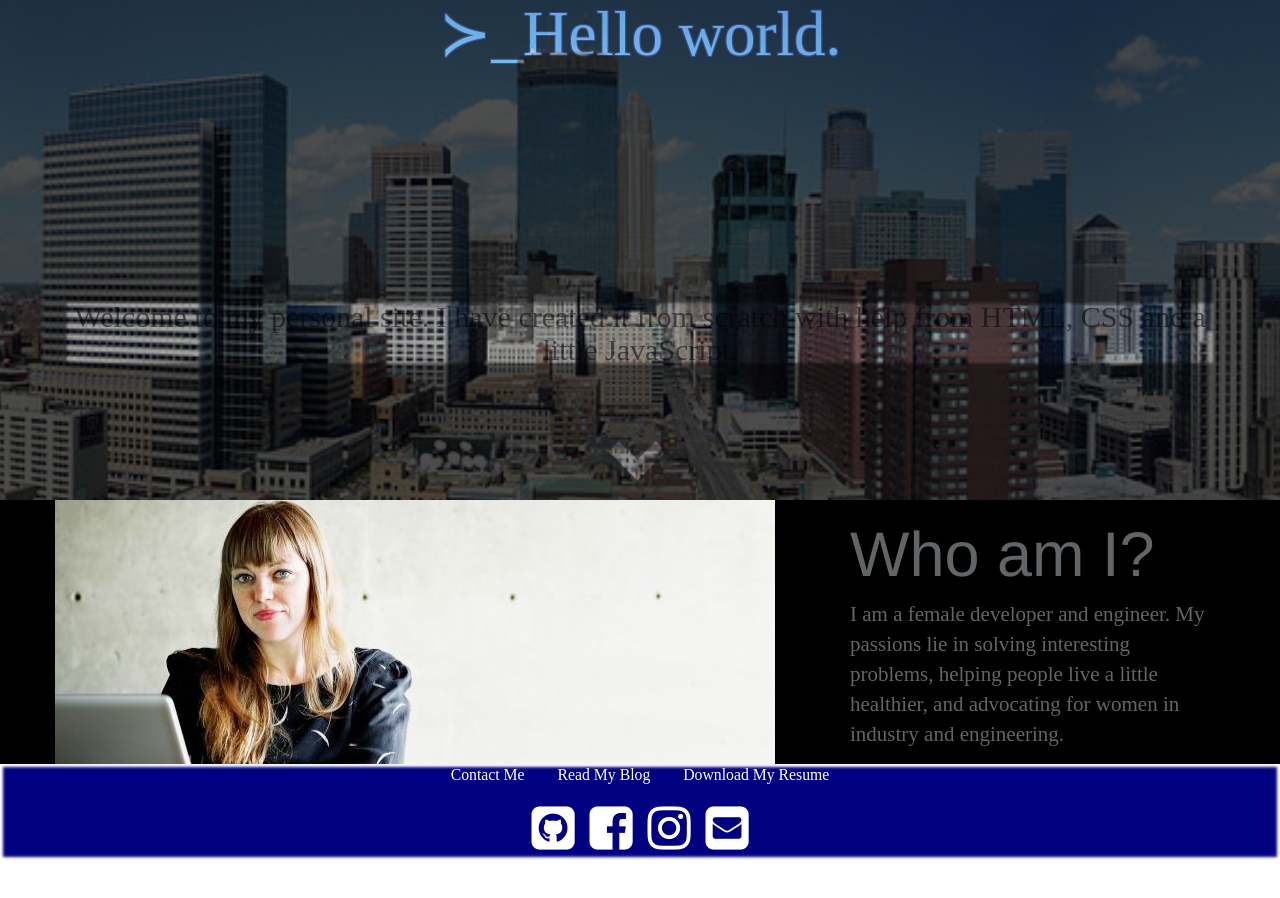
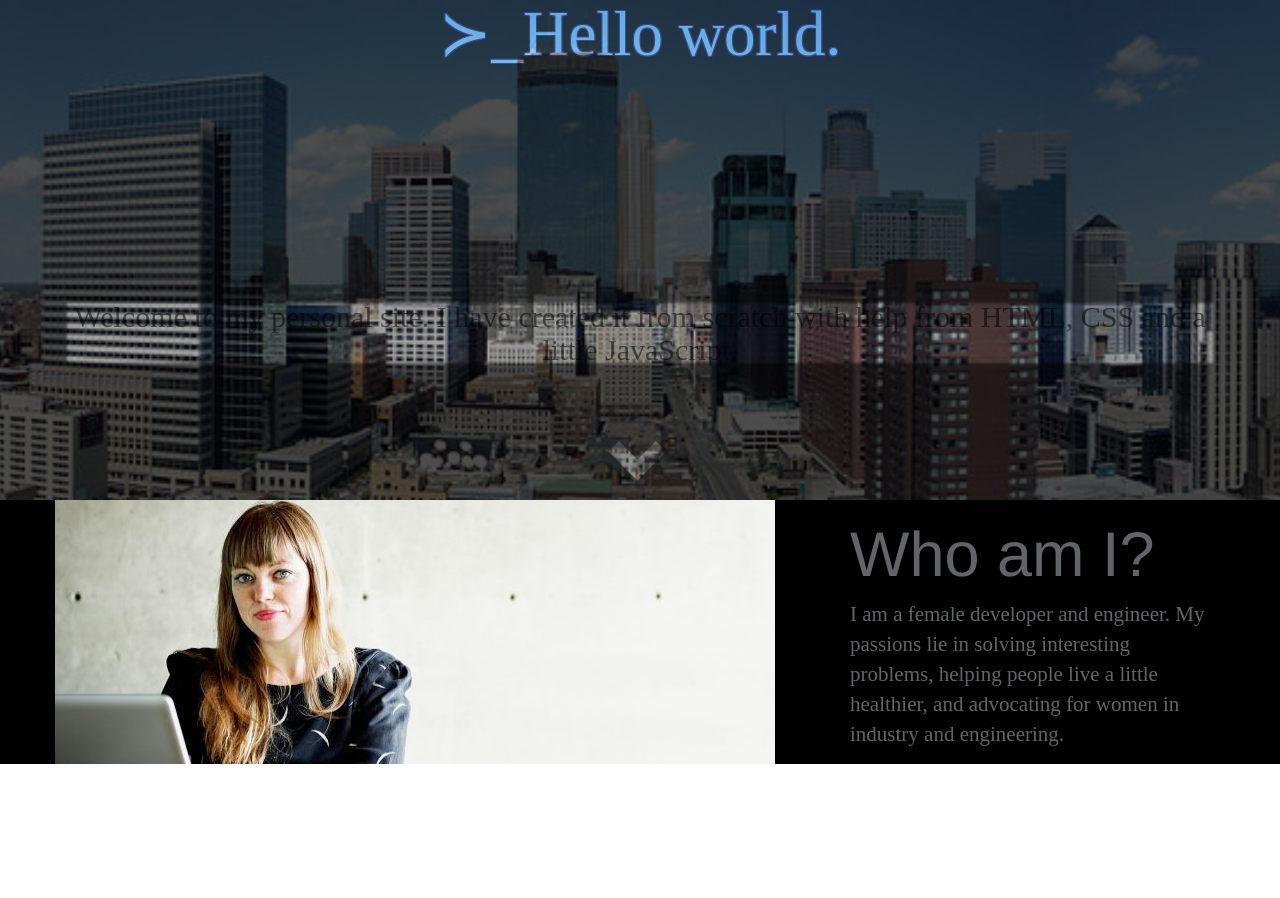
Before and after one commit to pfrank7/pfrank7.github.io, a Jekyll site: the page built from index.html, in a window 1280 px wide. Built offline with Jekyll 4.4.1, drawn with Linux system fonts in a browser that asks for light colours; nearby versions of some CDN libraries.

Commit message:
Update default.html

```diff
--- a/_layouts/default.html
+++ b/_layouts/default.html
@@ -55,7 +55,7 @@
 
 			</div><!-- /.container -->
 			<footer>
-        			<div class="text-center center-block" style = "background-color: #000080; box-shadow: 0 0 3px 3px white inset;">
+        			<div class="text-center center-block" style = "background-color: white;">
             				<p class="txt-railway" style = "font-size: .75em;">
 							<a style = "margin:15px;" href = "Contact.html"> Contact Me</a>
 							<a style = "margin:15px;" href = "Blog.html"> Read My Blog</a>
```
